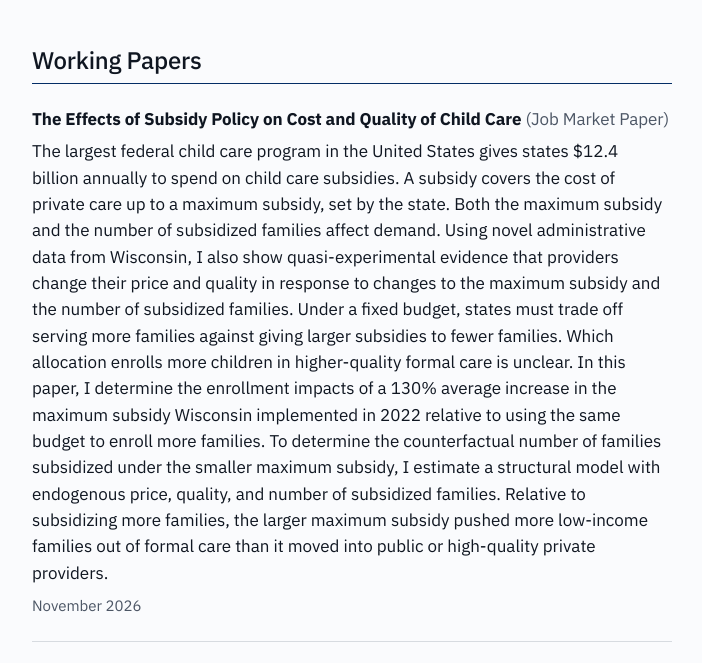
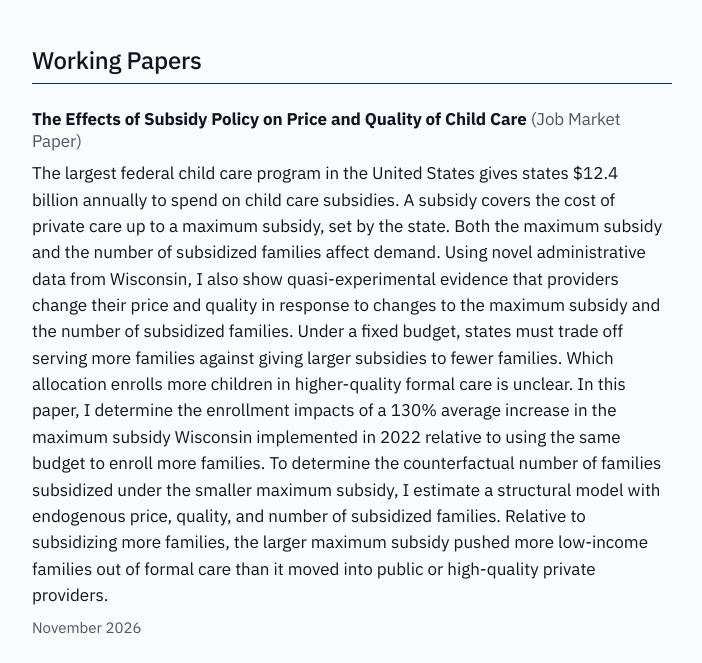
Before and after one commit to serenagoldberg/serenagoldberg.github.io, a plain HTML site: page research.html in a window 1280 px wide. Shown: the part 77-740 px from the top of the page, without its empty margins (288-990 px from the left). Drawn offline with Linux system fonts and the light colour scheme.

Commit message:
Research: rename JMP "Cost" -> "Price" in title
Co-Authored-By: Claude Opus 4.7 (1M context) <noreply@anthropic.com>

```diff
--- a/research.html
+++ b/research.html
@@ -27,7 +27,7 @@
       <h2>Working Papers</h2>
 
       <article class="paper">
-        <h3 class="paper__title">The Effects of Subsidy Policy on Cost and Quality of Child Care <span class="paper__jmp-tag">(Job Market Paper)</span></h3>
+        <h3 class="paper__title">The Effects of Subsidy Policy on Price and Quality of Child Care <span class="paper__jmp-tag">(Job Market Paper)</span></h3>
         <p class="paper__abstract">The largest federal child care program in the United States gives states $12.4 billion annually to spend on child care subsidies. A subsidy covers the cost of private care up to a maximum subsidy, set by the state. Both the maximum subsidy and the number of subsidized families affect demand. Using novel administrative data from Wisconsin, I also show quasi-experimental evidence that providers change their price and quality in response to changes to the maximum subsidy and the number of subsidized families. Under a fixed budget, states must trade off serving more families against giving larger subsidies to fewer families. Which allocation enrolls more children in higher-quality formal care is unclear. In this paper, I determine the enrollment impacts of a 130% average increase in the maximum subsidy Wisconsin implemented in 2022 relative to using the same budget to enroll more families. To determine the counterfactual number of families subsidized under the smaller maximum subsidy, I estimate a structural model with endogenous price, quality, and number of subsidized families. Relative to subsidizing more families, the larger maximum subsidy pushed more low-income families out of formal care than it moved into public or high-quality private providers.</p>
         <div class="paper__meta">
           <span class="paper__status">November 2026</span>
```
